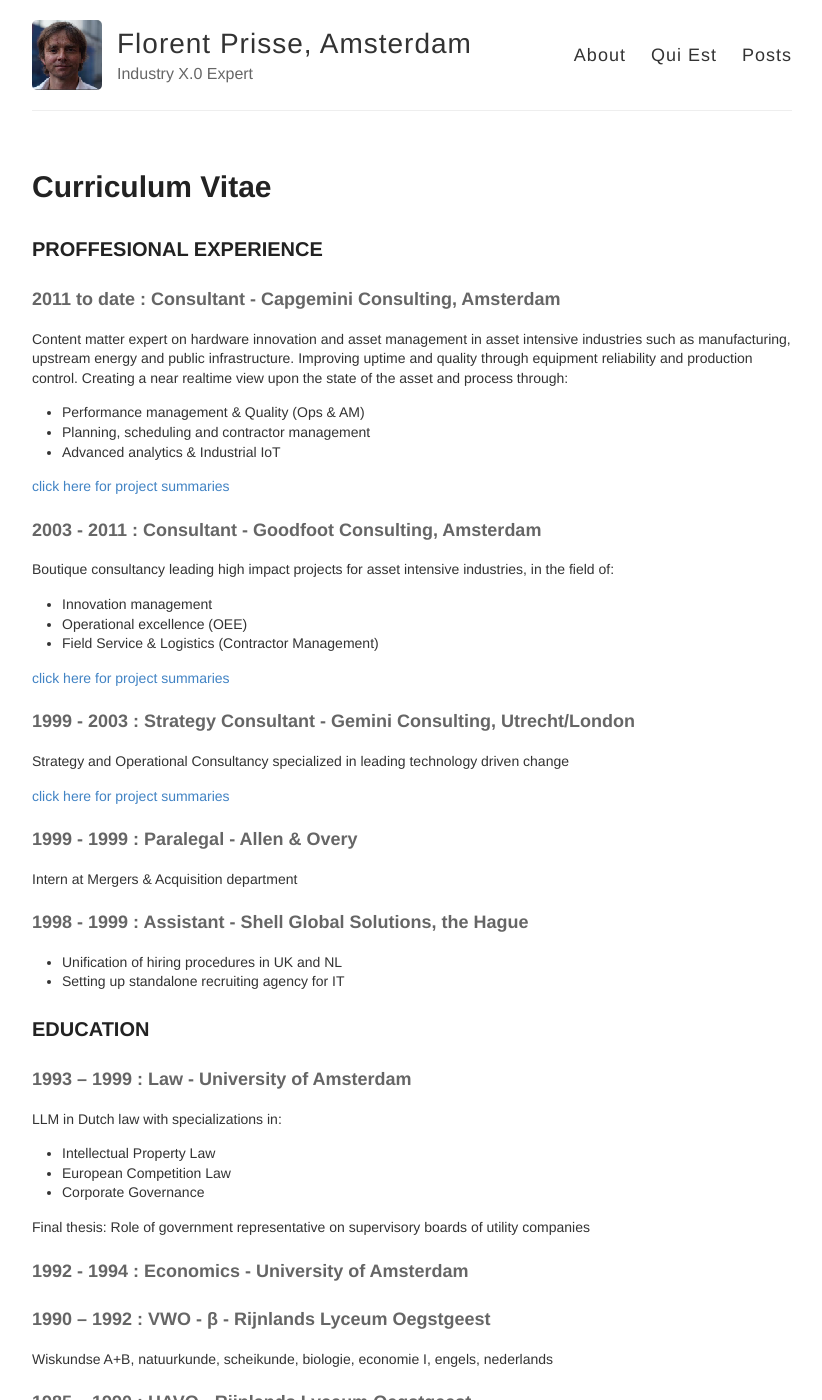
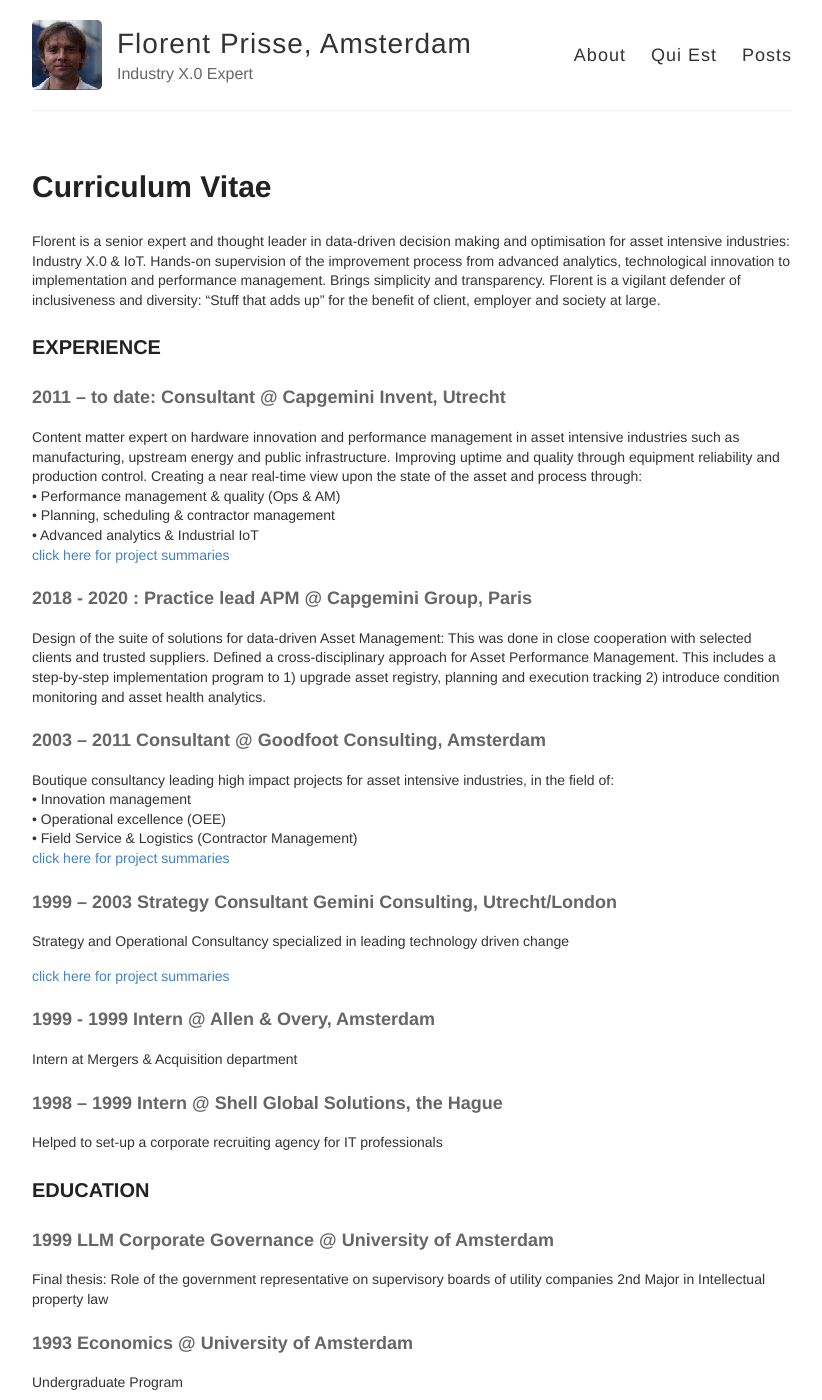
Before and after one commit to fprisse/fprisse.github.io, a Jekyll site: the page built from index.md, in a window 1280 px wide and 1400 px high. Shown: the whole window, without its empty margins (228-1050 px from the left). Built offline with Jekyll 4.4.1, drawn with Linux system fonts in a browser that asks for light colours; comment, search, counter and statistics services are not loaded; some of the changed text lies outside the part shown.

Commit message:
Update index.md

```diff
--- a/index.md
+++ b/index.md
@@ -4,74 +4,68 @@
 permalink: /
 ---
 
-### PROFFESIONAL EXPERIENCE
-#### 2011 to date : Consultant - Capgemini Consulting, Amsterdam
-Content matter expert on hardware innovation and asset management in asset intensive industries such as manufacturing, upstream energy and public infrastructure. Improving uptime and quality through equipment reliability and production control. Creating a near realtime view upon the state of the asset and process through:
+Florent is a senior expert and thought leader in data-driven decision making and optimisation for asset intensive industries: Industry X.0 & IoT. Hands-on supervision of the improvement process from advanced analytics, technological innovation to implementation and performance management. Brings simplicity and transparency. Florent is a vigilant defender of inclusiveness and diversity: “Stuff that adds up” for the benefit of client, employer and society at large.
 
-- Performance management & Quality (Ops & AM)
-- Planning, scheduling and contractor management
-- Advanced analytics & Industrial IoT
+### EXPERIENCE
 
+#### 2011 – to date: Consultant @ Capgemini Invent, Utrecht
+Content matter expert on hardware innovation and performance management in asset intensive industries such as manufacturing, upstream energy and public infrastructure. Improving uptime and quality through equipment reliability and production control. Creating a near real-time view upon the state of the asset and process through:
+•	Performance management & quality (Ops & AM)
+•	Planning, scheduling & contractor management
+•	Advanced analytics & Industrial IoT
 [click here for project summaries](https://fprisse.github.io/projects_invent)
 
-#### 2003 - 2011 : Consultant - Goodfoot Consulting, Amsterdam
+#### 2018 - 2020 : Practice lead APM @ Capgemini Group, Paris
+Design of the suite of solutions for data-driven Asset Management: This was done in close cooperation with selected clients and trusted suppliers. Defined a cross-disciplinary approach for Asset Performance Management. This includes a step-by-step implementation program to 1) upgrade asset registry, planning and execution tracking 2) introduce condition monitoring and asset health analytics.
+
+#### 2003 – 2011 Consultant @ Goodfoot Consulting, Amsterdam
 Boutique consultancy leading high impact projects for asset intensive industries, in the field of:
-
- - Innovation management
- - Operational excellence (OEE)
- - Field Service & Logistics (Contractor Management)
-
+•	Innovation management
+•	Operational excellence (OEE)
+•	Field Service & Logistics (Contractor Management)
 [click here for project summaries](https://fprisse.github.io/projects_goodfoot)
 
-#### 1999 - 2003 : Strategy Consultant - Gemini Consulting, Utrecht/London
+#### 1999 – 2003 Strategy Consultant Gemini Consulting, Utrecht/London
 Strategy and Operational Consultancy specialized in leading technology driven change
 
 [click here for project summaries](https://fprisse.github.io/projects_gemini)
 
-#### 1999 - 1999 : Paralegal - Allen & Overy
+#### 1999 - 1999 Intern @ Allen & Overy, Amsterdam
 Intern at Mergers & Acquisition department
 
-#### 1998 - 1999 : Assistant - Shell Global Solutions, the Hague
- - Unification of hiring procedures in UK and NL
- - Setting up standalone recruiting agency for IT
+#### 1998 – 1999 Intern @ Shell Global Solutions, the Hague
+Helped to set-up a corporate recruiting agency for IT professionals
 
 ### EDUCATION
-#### 1993 – 1999 : Law - University of Amsterdam
-LLM in Dutch law with specializations in:
-- Intellectual Property Law
-- European Competition Law
-- Corporate Governance
+#### 1999 LLM Corporate Governance @ University of Amsterdam
+Final thesis: Role of the government representative on supervisory boards of utility companies
+2nd Major in Intellectual property law
 
-Final thesis: Role of government representative on supervisory boards of utility companies
+#### 1993 Economics @ University of Amsterdam
+Undergraduate Program
 
-#### 1992 - 1994 : Economics - University of Amsterdam
+#### 1992 VWO – β @ Rijnlands Lyceum Oegstgeest
+math, physics, chemistry, biology, economics, English, Dutch
 
-#### 1990 – 1992 : VWO - β - Rijnlands Lyceum Oegstgeest
+### OTHER
+**Activities**
+Offshore Competition sailing: Winsome @ Cowes & Cephei @ Frejus
+Choir singing
+Evening Classes Architecture - TU Delft
+Skipper of the training institute of K.N.Z.& R.V
+*The training institute of the Royal Dutch Sailing Association trains youth between 15 and 22 years of age to master yachts at sea. This includes navigation, meteorology, and ship handling*
 
-Wiskundse A+B, natuurkunde, scheikunde, biologie, economie I, engels, nederlands
+**Skills & Permits**
+NL Driving License (b) & Boating Permit (vaarbewijs I+II)
+Radio Operator License
+NOGEPA/OLF - Offshore Safety Induction and Emergency Response
+CRESTA - Access & Evacuation for Wind Industry Technicians
 
-#### 1985 – 1990 : HAVO - Rijnlands Lyceum Oegstgeest
+**Tools**
+Engineering: Infor EAM, IBM-Maximo, ACAD
+Coding: ETS, R, php, js, html
+Office: Excel, PowerPoint, VS-Code, ArcGIS
 
-### EXTRA CURRICULAR ACTIVITIES
-- Offshore Competition sailing “Team Winsome” – Cowes
-- Choir singing
-- Evening Classes Architecture - TU Delft
-- Skipper of the training institute of K.N.Z.& R.V*
-
-*The training institute of the Royal Dutch Sailing Association trains youth between 15 and 22 years of age to master yachts at sea. This includes navigation, meteorology and ship handling*
-
-### OTHER SKILLS & PERMITS
-#### Certificates
-- NL Driving Licence (b) & Boating Permit (vaarbewijs I+II)
-- Radio Operator Licence
-- NOGEPA/OLF - Offshore Safety Induction and Emergency Response
-- CRESTA - Access Requirement, Safety at Height and Rescue for Wind Industry Technicians
-
-#### IT-Tools
-- Excell, Powerpoint & Access
-- Infor EAM, IBM-Maximo, Acad
-- ETS, R, php, js, html
-
-#### Languages
-- English: Primary Working Language
-- Dutch: Mother Tongue
+**Languages**
+English: Primary Working Language
+Dutch: Mother Tongue
```
